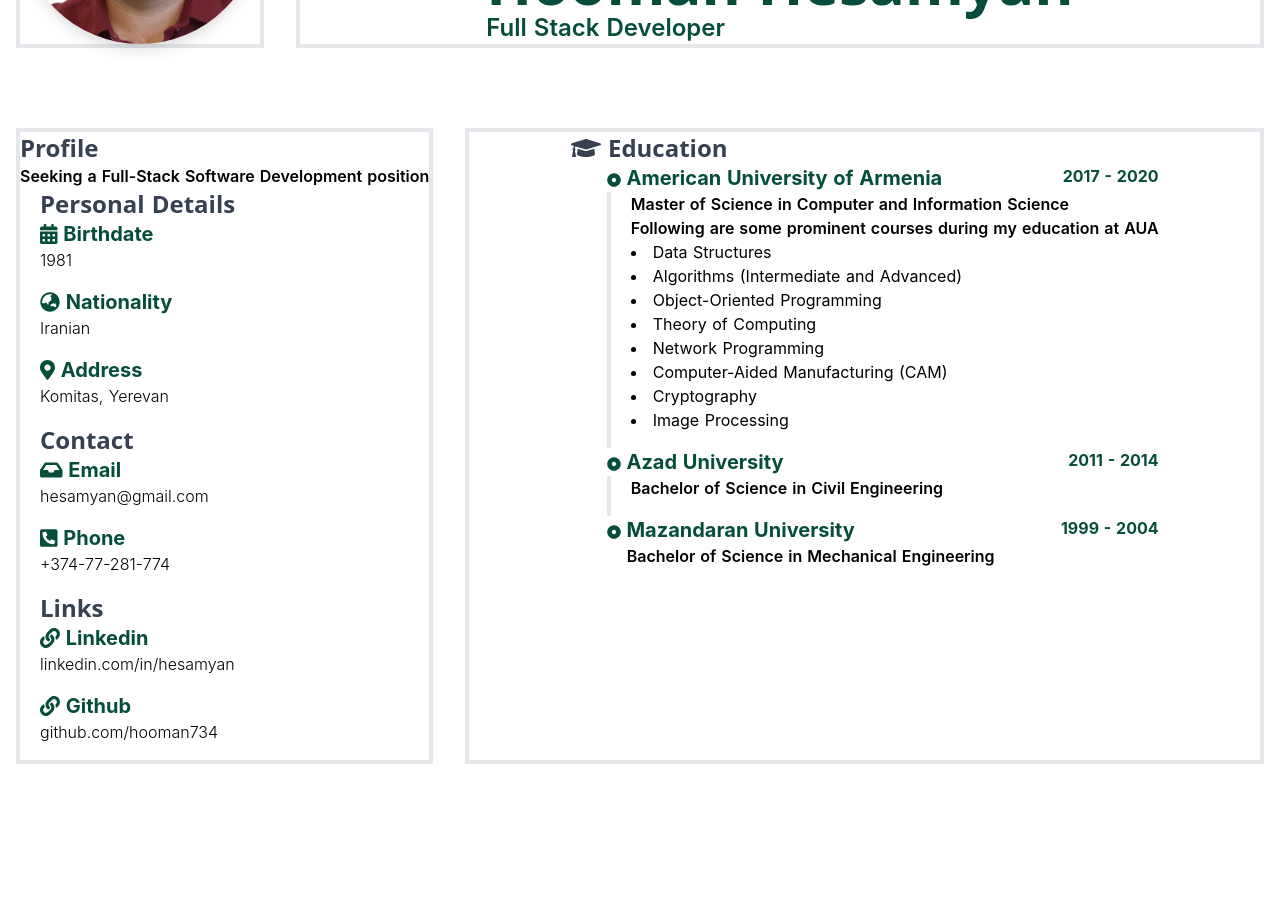
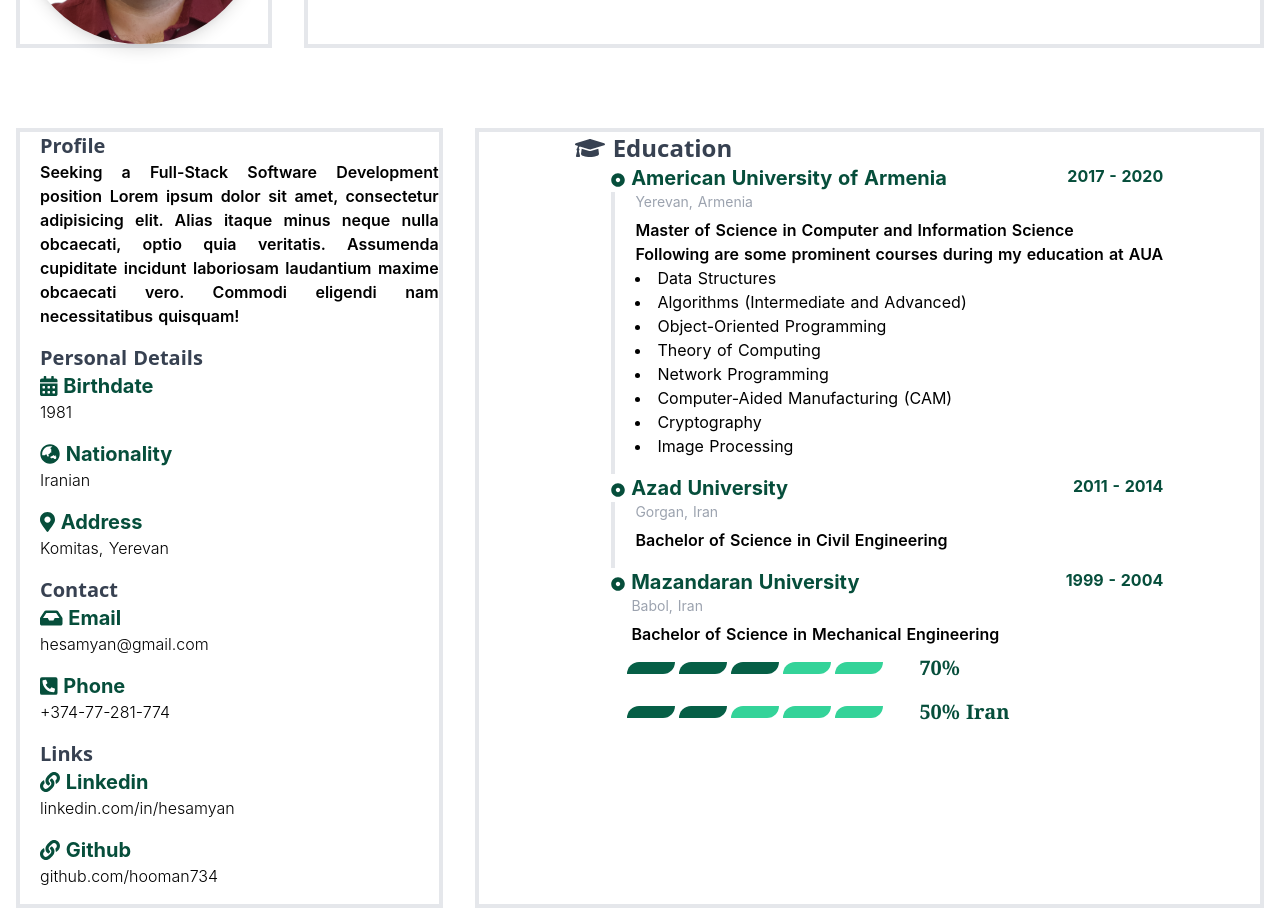
Before and after one commit to hooman734/cv-new, a Nuxt app: page / in a window 1280 px wide. Shown: the part 280-1188 px from the top of the page. Before the commit the page ends 1044 px from the top, so only its background shows below. Built offline with nearby package versions, Linux system fonts and the light colour scheme.

Commit message:
added ProgressBar.vue component

```diff
--- a/components/MainPanel.vue
+++ b/components/MainPanel.vue
@@ -19,6 +19,7 @@
 
 
           <div class="border-l-4 pl-5 pb-4">
+            <p class="text-gray-400 text-sm mb-1.5">Yerevan, Armenia</p>
             <p class="font-semibold">Master of Science in Computer and Information Science</p>
             <p class="font-semibold">Following are some prominent courses during my education at AUA</p>
             <ul class="list-inside list-disc">
@@ -41,6 +42,7 @@
             <p class="text-green-900 font-bold">2011 - 2014</p>
           </div>
           <div class="border-l-4 pl-5">
+            <p class="text-gray-400 text-sm mb-1.5">Gorgan, Iran</p>
             <p class="font-semibold pb-4">Bachelor of Science in Civil Engineering</p>
           </div>
           <div class="flex flex-row justify-between">
@@ -52,10 +54,12 @@
           </div>
 
           <div class="pl-5">
+            <p class="text-gray-400 text-sm mb-1.5">Babol, Iran</p>
             <p class="font-semibold">Bachelor of Science in Mechanical Engineering</p>
           </div>
 
-
+          <progress-bar percent="70"></progress-bar>
+          <progress-bar percent="50">Iran</progress-bar>
         </div>
       </div>
     </div>
--- a/components/Photo.vue
+++ b/components/Photo.vue
@@ -1,5 +1,5 @@
 <template>
-  <div class="image rounded-full h-60 w-60 flex items-center justify-center shadow-lg self-center p-6"></div>
+  <div class="image rounded-full h-60 w-60 flex items-center justify-center shadow-lg self-center p-6 transition duration-500 ease-in-out bg-blue-600 hover:bg-red-600 transform hover:-translate-y-1 hover:scale-110"></div>
 </template>
 
 <script>
--- /dev/null
+++ b/components/ProgressBar.vue
@@ -0,0 +1,69 @@
+<template>
+  <div class="flex flex-row align-middle">
+    <div class="flex flex-row m-2 p-2 content-center">
+      <div class="bars w-12 h-3 border-solid rounded-tl-3xl rounded-br-3xl mr-1" v-bind:class="bar1"></div>
+      <div class="bars w-12 h-3 border-solid rounded-tl-3xl rounded-br-3xl mr-1" v-bind:class="bar2"></div>
+      <div class="bars w-12 h-3 border-solid rounded-tl-3xl rounded-br-3xl mr-1" v-bind:class="bar3"></div>
+      <div class="bars w-12 h-3 border-solid rounded-tl-3xl rounded-br-3xl mr-1" v-bind:class="bar4"></div>
+      <div class="bars w-12 h-3 border-solid rounded-tl-3xl rounded-br-3xl mr-1" v-bind:class="bar5"></div>
+    </div>
+    <div class="flex flex-row text-xl font-black text-green-900 pl-4 font-serif self-center">
+      {{percent}}%
+      <slot></slot>
+    </div>
+  </div>
+
+
+</template>
+
+<script>
+export default {
+  name: "ProgressBar",
+  props: {
+    percent: Number
+  },
+  computed: {
+    bar1: function () {
+      if (this.percent < 20) {
+        return { "bg-green-400" : true }
+      } else {
+        return { "bg-green-800" : true }
+      }
+    },
+    bar2: function () {
+      if (this.percent < 40) {
+        return "bg-green-400"
+      } else {
+        return "bg-green-800"
+      }
+    },
+    bar3: function () {
+      if (this.percent < 60) {
+        return "bg-green-400"
+      } else {
+        return "bg-green-800"
+      }
+    },
+    bar4: function () {
+      if (this.percent < 80) {
+        return "bg-green-400"
+      } else {
+        return "bg-green-800"
+      }
+    },
+    bar5: function () {
+      if (this.percent < 100) {
+        return "bg-green-400"
+      } else {
+        return "bg-green-800"
+      }
+    }
+  }
+}
+</script>
+
+<style scoped>
+.bars {
+
+}
+</style>
--- a/components/SidePanel.vue
+++ b/components/SidePanel.vue
@@ -1,16 +1,16 @@
 <template>
   <div class="flex justify-center my-auto">
     <div class="flex flex-col align-middle">
-      <!--      <div class="image rounded-full h-60 w-60 flex items-center justify-center shadow-lg self-center p-6"></div>-->
-      <!--  -->
-      <div class="flex flex-col">
-        <p class="font-bold text-gray-700 font-sans text-2xl">Profile</p>
-        <p class="font-semibold">Seeking a Full-Stack Software Development position</p>
-      </div>
-      <!--  -->
       <div class="ml-5">
         <div class="flex flex-col">
-          <p class="font-bold text-gray-700 font-sans text-2xl">Personal Details</p>
+          <p class="font-bold text-gray-700 font-sans text-xl">Profile</p>
+          <div class="">
+            <p class="font-semibold mb-4 text-justify">Seeking a Full-Stack Software Development position Lorem ipsum dolor sit amet, consectetur adipisicing elit. Alias itaque minus neque nulla obcaecati, optio quia veritatis. Assumenda cupiditate incidunt laboriosam laudantium maxime obcaecati vero. Commodi eligendi nam necessitatibus quisquam!</p>
+          </div>
+
+        </div>
+        <div class="flex flex-col">
+          <p class="font-bold text-gray-700 font-sans text-xl">Personal Details</p>
           <p class="text-green-900 font-bold text-xl">
             <font-awesome-icon icon="calendar-alt"/>
             Birthdate
@@ -29,7 +29,7 @@
         </div>
 <!--        -->
         <div class="flex flex-col">
-          <p class="font-bold text-gray-700 font-sans text-2xl">Contact</p>
+          <p class="font-bold text-gray-700 font-sans text-xl">Contact</p>
           <p class="text-green-900 font-bold text-xl">
             <font-awesome-icon icon="inbox"/>
             Email
@@ -43,7 +43,7 @@
         </div>
 
         <div class="flex flex-col">
-          <p class="font-bold text-gray-700 font-sans text-2xl">Links</p>
+          <p class="font-bold text-gray-700 font-sans text-xl">Links</p>
           <p class="text-green-900 font-bold text-xl">
             <font-awesome-icon icon="link"/>
             Linkedin
@@ -97,11 +97,6 @@ export default {
 </script>
 
 <style scoped>
-.image {
-  background-image: url("../assets/hooman.png");
-  background-size: cover;
-  background-position: center;
-  background-repeat: no-repeat;
-}
+
 
 </style>
--- a/pages/index.vue
+++ b/pages/index.vue
@@ -1,19 +1,19 @@
 <template>
   <div class="container mx-auto my-auto">
     <div class="flex flex-row flex-wrap justify-items-center mt-6 md:mt-20">
-      <div class="flex-initial mx-4 border-4 ">
+      <div class="flex-initial mx-4 border-4 lg:w-1/5">
         <photo></photo>
       </div>
-      <div class="flex flex-1 mx-4 border-4 justify-center">
-        <name class="self-end"></name>
+      <div class="flex flex-1 mx-4 border-4 justify-center md:w-4/5">
+        <name class="self-center"></name>
       </div>
     </div>
 <!--    -->
     <div class="flex flex-row flex-wrap justify-items-center mt-6 md:mt-20">
-      <div class="flex-initial mx-4 border-4 ">
+      <div class="flex-initial mx-4 border-4 md:w-2/6">
         <side-panel></side-panel>
       </div>
-      <div class="flex-1 mx-4 border-4">
+      <div class="flex-1 mx-4 border-4 md:w-4/6">
         <main-panel></main-panel>
       </div>
     </div>
```
Lines whose indentation alone changed are shown as unchanged.
